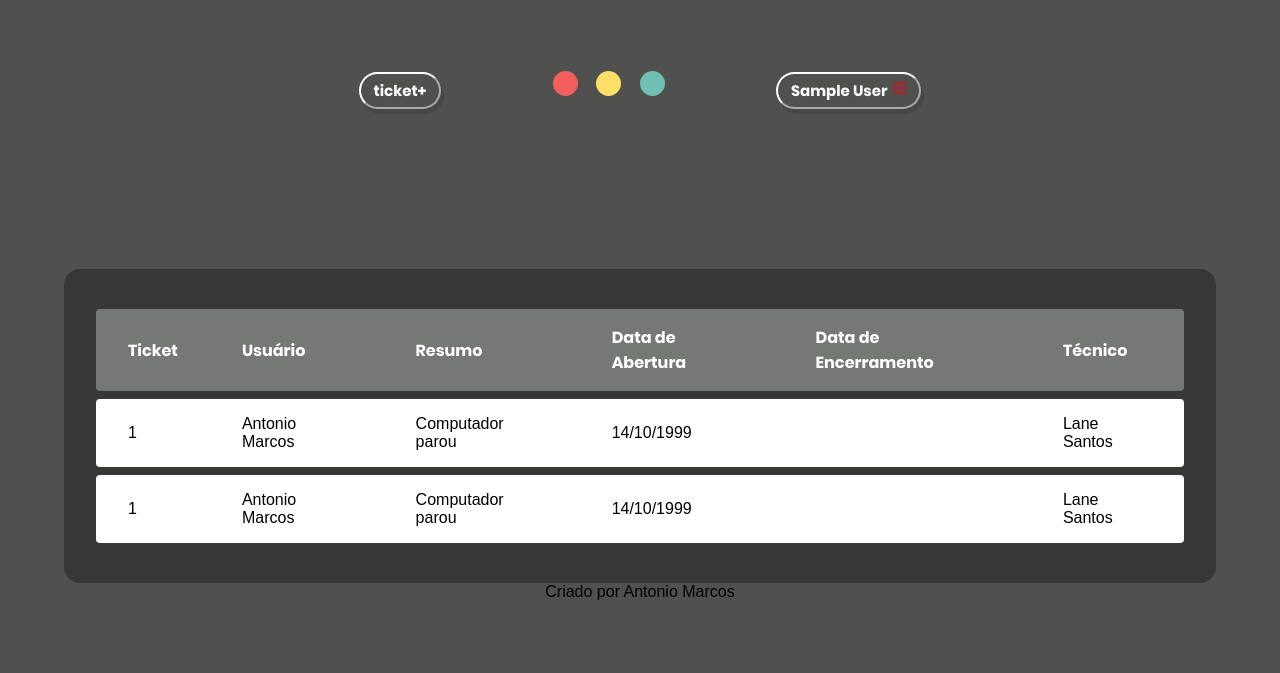
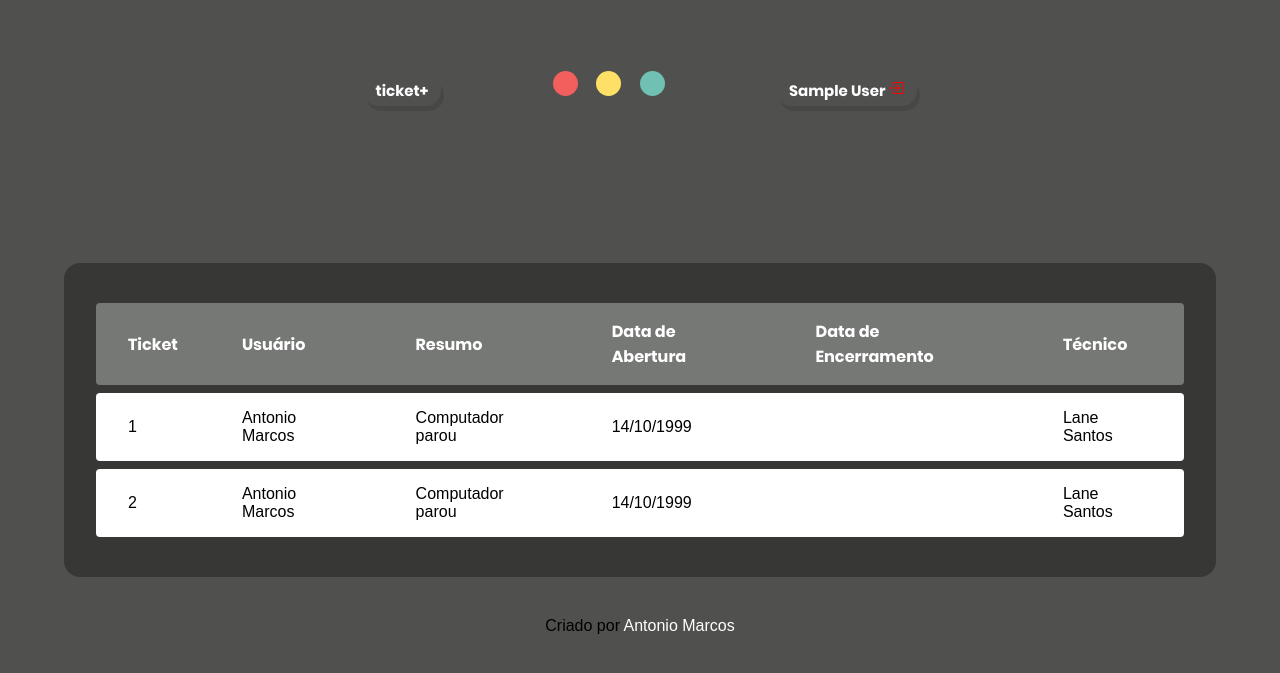
Before and after one commit to Ruan-Castro/zuchon, a PHP site: page /paginas/index.php in a window 1280 px wide. Shown: the top 673 px of the page. Run offline with PHP 8.4, Linux system fonts and the light colour scheme; the visitor is signed in with stand-in values (Sample User, id 1).

Commit message:
Nova interface

```diff
--- a/css/css.css
+++ b/css/css.css
@@ -19,8 +19,11 @@
 }
 body{
 	overflow-x: hidden;
-    	background: #50514F;
+    background: #50514F;
 	font-family: 'Poppins', sans-serif;
+}
+a{
+	text-decoration: none;
 }
 #aviso{
 	top: 0px;
@@ -148,8 +151,15 @@ th{
 /* Footer */
 footer{
 	text-align: center;
+	padding-top: 40px;
 }
-
+footer a{
+	color: white;
+	text-decoration: none;
+}
+footer a:hover{
+	color: #CECECE;
+}
 /* Modal ===================== */
 .modal-overlay {
     width: 100%;
--- a/index.php
+++ b/index.php
@@ -33,7 +33,7 @@ session_start();
 			    <center>
 			    	<button type="submit" name="login">Entrar</button>
 					<div class="footer">
-						Criado por <a href="https://github.com/Ruan-Castro">Antonio Marcos</a>
+						Criado por <a href="https://github.com/Ruan-Castro" target="_blank">Antonio Marcos</a>
 					</div>
 			    </center>
 	  		</form>
--- a/paginas/index.php
+++ b/paginas/index.php
@@ -3,7 +3,7 @@ session_start();
 if(!empty($_SESSION['ID'])){
 ?>
 <!DOCTYPE html>
-<html>
+<html lang="pt-br">
 <head>
 	<meta charset="UTF-8">
 	<meta name="viewport" content="width=device-width, initial-scale=1.0"/>
@@ -19,12 +19,12 @@ if(!empty($_SESSION['ID'])){
 		}
 	?>
 	<header>
-		<button onclick="Modal.open()" class="bnt direita">ticket+</button>
+		<a onclick="Modal.open()" class="bnt direita">ticket+</a>
 		<button class="filtro corr"></button>
 		<button class="filtro cory"></button>
 		<button class="filtro corg"></button>
-		<button onclick="location.href='../php/sair.php'" class="bnt esquerda"><?php echo $_SESSION['nome']; ?>
-		<svg xmlns="http://www.w3.org/2000/svg" width="16" height="16" fill="currentColor" color="red" class="bi bi-box-arrow-in-right" viewBox="0 0 16 16"><path fill-rule="evenodd" d="M6 3.5a.5.5 0 0 1 .5-.5h8a.5.5 0 0 1 .5.5v9a.5.5 0 0 1-.5.5h-8a.5.5 0 0 1-.5-.5v-2a.5.5 0 0 0-1 0v2A1.5 1.5 0 0 0 6.5 14h8a1.5 1.5 0 0 0 1.5-1.5v-9A1.5 1.5 0 0 0 14.5 2h-8A1.5 1.5 0 0 0 5 3.5v2a.5.5 0 0 0 1 0v-2z"/><path fill-rule="evenodd" d="M11.854 8.354a.5.5 0 0 0 0-.708l-3-3a.5.5 0 1 0-.708.708L10.293 7.5H1.5a.5.5 0 0 0 0 1h8.793l-2.147 2.146a.5.5 0 0 0 .708.708l3-3z"/></svg></button>
+		<a href="../php/sair.php" class="bnt esquerda"><?php echo $_SESSION['nome']; ?>
+		<svg xmlns="http://www.w3.org/2000/svg" width="16" height="16" fill="currentColor" color="red" class="bi bi-box-arrow-in-right" viewBox="0 0 16 16"><path fill-rule="evenodd" d="M6 3.5a.5.5 0 0 1 .5-.5h8a.5.5 0 0 1 .5.5v9a.5.5 0 0 1-.5.5h-8a.5.5 0 0 1-.5-.5v-2a.5.5 0 0 0-1 0v2A1.5 1.5 0 0 0 6.5 14h8a1.5 1.5 0 0 0 1.5-1.5v-9A1.5 1.5 0 0 0 14.5 2h-8A1.5 1.5 0 0 0 5 3.5v2a.5.5 0 0 0 1 0v-2z"/><path fill-rule="evenodd" d="M11.854 8.354a.5.5 0 0 0 0-.708l-3-3a.5.5 0 1 0-.708.708L10.293 7.5H1.5a.5.5 0 0 0 0 1h8.793l-2.147 2.146a.5.5 0 0 0 .708.708l3-3z"/></svg></a>
 	</header>
 	<main class="container">
 		<section id="transaction">
@@ -49,7 +49,7 @@ if(!empty($_SESSION['ID'])){
                         <td>Lane Santos</td>
                     </tr>
                     <tr>
-                        <td>1</td>
+                        <td>2</td>
                         <td>Antonio Marcos</td>
                         <td>Computador parou</td>
                         <td>14/10/1999</td>
@@ -61,7 +61,7 @@ if(!empty($_SESSION['ID'])){
         </section>
 	</main>
 	<footer>
-		Criado por Antonio Marcos
+		Criado por <a href="https://github.com/Ruan-Castro" target="_blank">Antonio Marcos</a>
 	</footer>
 	<div class="modal-overlay">
         <div class="modal">
```
